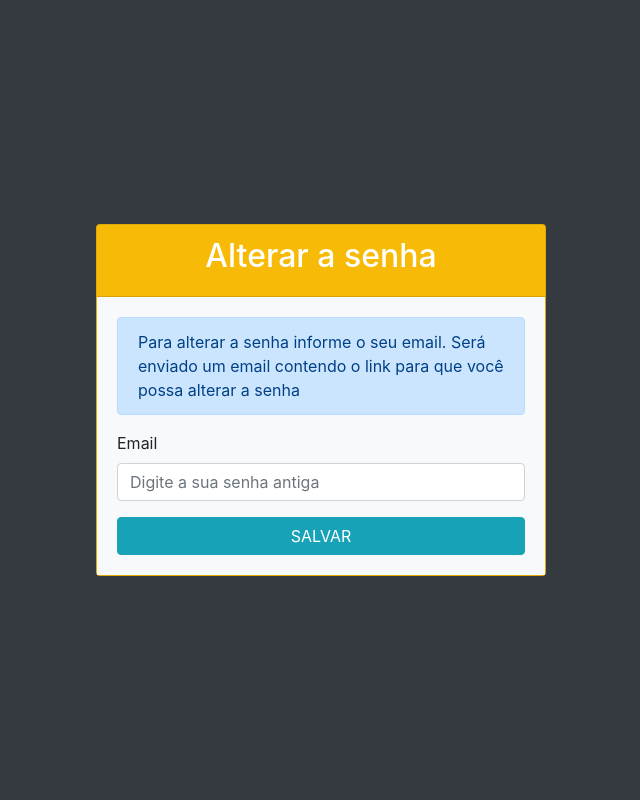
After one commit to PedroHenriqueDevBR/programacao-para-internet, a Django app: page /esqueciasenha in a window 1280 px wide. The commit adds this page. Shown: the whole page, without its empty margins (319-959 px from the left). Run offline with Django 3.2, Linux system fonts and the light colour scheme; some libraries are stand-ins or nearby versions.

Commit message:
layout para alterar senha concluido

```diff
--- a/connectedin/connectedin/urls.py
+++ b/connectedin/connectedin/urls.py
@@ -6,6 +6,7 @@ urlpatterns = [
     path('admin/', admin.site.urls),
     path('', views.index,name='index'),
     path('alterarsenha', views.alterar_senha,name='alterar_senha'),
+    path('esqueciasenha', views.esqueci_a_minha_senha,name='esqueci_senha'),
     path('login/', views.login,name='login'),
     path('deslogar/', views.deslogar,name='deslogar'),
     path('perfil/<int:perfil_id>', views.exibir_perfil, name='exibir'),
--- /dev/null
+++ b/connectedin/perfis/templates/esqueci_senha.html
@@ -0,0 +1,54 @@
+{% load static %}
+<!DOCTYPE html>
+<html lang="en">
+
+<head>
+    <meta charset="UTF-8">
+    <meta name="viewport" content="width=device-width, initial-scale=1.0">
+    <meta http-equiv="X-UA-Compatible" content="ie=edge">
+    <link rel="stylesheet" href="https://stackpath.bootstrapcdn.com/bootstrap/4.1.3/css/bootstrap.min.css"
+        integrity="sha384-MCw98/SFnGE8fJT3GXwEOngsV7Zt27NXFoaoApmYm81iuXoPkFOJwJ8ERdknLPMO" crossorigin="anonymous">
+
+    <link rel="stylesheet" href="{% static '/css/estilo.css' %}">
+    <title>Alterar senha</title>
+</head>
+
+<body>
+    <div class="container_alt_senha bg-dark">
+        <div class="alterar_senha">
+                {% if messages %}
+                {% for message in messages %}
+
+                <div class="alert alert-warning full-w">
+                    {{message}}
+                </div>
+
+                {% endfor %}
+                {% endif %}
+        </div>
+
+        <section class="card alterar_senha bg-warning">
+            <div class="card-header text-white">
+                <h2 class="text-center">Alterar a senha</h2>
+            </div>
+            <div class="card-body bg-light">
+                <form method="POST">
+                    {% csrf_token %}
+                    <p class="alert alert-primary">
+                        Para alterar a senha informe o seu email.
+                        Será enviado um email contendo o link para que você possa alterar a senha
+                    </p>
+                    <div class="form-group">
+                        <label for="email">Email</label>
+                        <input class="form-control" type="email" name="email" id="email"
+                            placeholder="Digite a sua senha antiga">
+                    </div>
+                    <button type="submit" class="btn btn-info full-w">SALVAR</button>
+                </form>
+            </div>
+        </section>
+    </div>
+
+</body>
+
+</html>
--- a/connectedin/perfis/views.py
+++ b/connectedin/perfis/views.py
@@ -2,6 +2,7 @@ from django.shortcuts import render, redirect
 from perfis.models import Perfil, Convite
 from perfis import session, constants
 from django.contrib import messages
+from django.core.mail import send_mail
 
 # #
 # # Páginas
@@ -19,6 +20,11 @@ def index(request):
 
 
 def login(request):
+    perfil_logado = get_perfil_logado(request)
+
+    if not perfil_logado == None:
+        messages.add_message(request, messages.INFO, 'Impossível ir para a página de login, você está logado.')
+        return redirect('index')
 
     if request.method == 'POST':
         email = request.POST.get('email')
@@ -32,10 +38,6 @@ def login(request):
     return render(request, 'login.html')
 
 
-# #
-# # Métodos auxiliares
-# #
-
 def exibir_perfil(request, perfil_id):
     dados = {}
     dados['perfil'] = Perfil.objects.get(id=perfil_id)
@@ -44,18 +46,24 @@ def exibir_perfil(request, perfil_id):
     return render(request, 'perfil.html', dados)
 
 
-def logar(request, email, senha):
-    usuario = Perfil.objects.filter(email=email, senha=senha)
-    logado_com_sucesso = len(usuario) == 1
-    if logado_com_sucesso: session.adicionar_dado(request, constants.ID_USUARIO, str(usuario[0].id))
-    return logado_com_sucesso
+def esqueci_a_minha_senha(request):
+    if request.method == 'POST':
+        email = request.POST.get('email')
+        query = Perfil.objects.filter(email=email)
+        if len(query) == 0:
+            messages.add_message(request, messages.INFO, 'Email não cadastrado')
+            return redirect('esqueci_senha')
+        else:
+            # Deve criar um token
+            # Deve enviar uma mensagem para o email do solicitante
+            messages.add_message(request, messages.INFO, 'Ainda não feito, Um email foi enviado para você contendo o link de alteração de senha')
+            return redirect('login')
+    return render(request, 'esqueci_senha.html')
 
 
-def deslogar(request):
-    session.eliminar_dado(request, constants.ID_USUARIO)
-    return redirect('index')
-
-
+# #
+# # Métodos auxiliares
+# #
 def get_perfil_logado(request):
     id_usuario = session.recuperar_dado(request, constants.ID_USUARIO)
     if id_usuario == '': return None
@@ -89,26 +97,41 @@ def desfazer_amizade(request, perfil_id):
 
 
 def alterar_senha(request):
+    if get_perfil_logado(request) == None:
+        return redirect('login')
+
     if request.method == 'POST':
         senha_antiga = request.POST.get('senha_antiga')
         nova_senha = request.POST.get('nova_senha')
         repete_senha = request.POST.get('repete_senha')
 
-        # Valida alteração
-        valido = True
-        perfil_logado = get_perfil_logado(request)
-        if senha_antiga != perfil_logado.senha:
-            messages.add_message(request, messages.INFO, 'senha não confere com a cadastrada')
-            valido = False
-        if nova_senha != repete_senha:
-            messages.add_message(request, messages.INFO, 'senha repetida não confere')
-            valido = False
-
         # Alteração valida
-        if valido:
+        if dados_validos_para_alterar_senha(request, senha_antiga, nova_senha, repete_senha):
             perfil_logado.alterar_senha(nova_senha)
             return redirect('index')
-        else:
-            return redirect('alterar_senha')
+        return redirect('alterar_senha')
     else:
         return render(request, 'alterarsenha.html')
+
+def dados_validos_para_alterar_senha(request, senha_antiga, nova_senha, repete_senha):
+    valido = True
+    perfil_logado = get_perfil_logado(request)
+    if senha_antiga != perfil_logado.senha:
+        messages.add_message(request, messages.INFO, 'senha não confere com a cadastrada')
+        valido = False
+    if nova_senha != repete_senha:
+        messages.add_message(request, messages.INFO, 'senha repetida não confere')
+        valido = False
+    return valido
+
+
+def logar(request, email, senha):
+    usuario = Perfil.objects.filter(email=email, senha=senha)
+    logado_com_sucesso = len(usuario) == 1
+    if logado_com_sucesso: session.adicionar_dado(request, constants.ID_USUARIO, str(usuario[0].id))
+    return logado_com_sucesso
+
+
+def deslogar(request):
+    session.eliminar_dado(request, constants.ID_USUARIO)
+    return redirect('index')
```
Also changed, not shown: connectedin/perfis/templates/index.html (+13 -1 lines).
